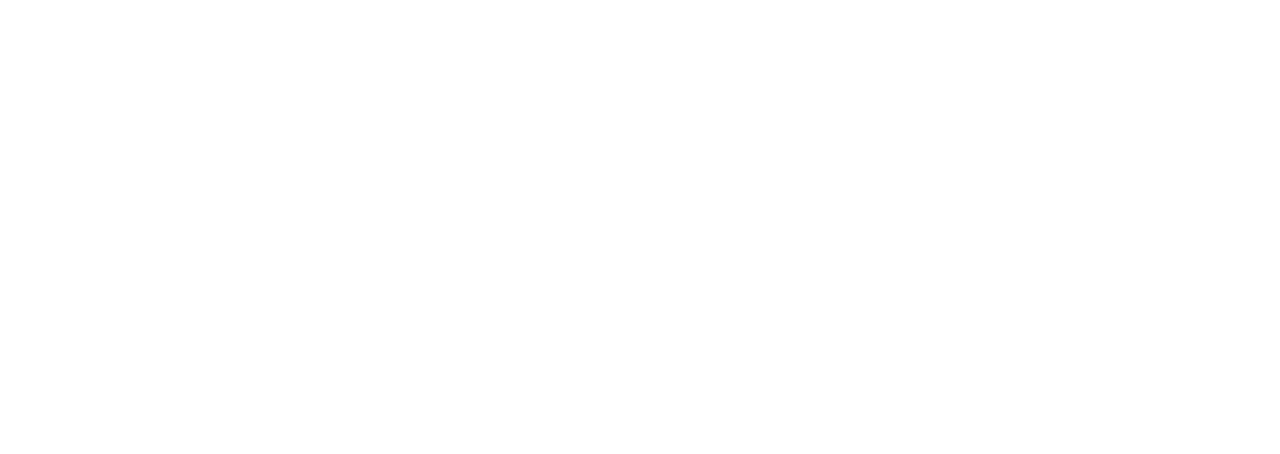
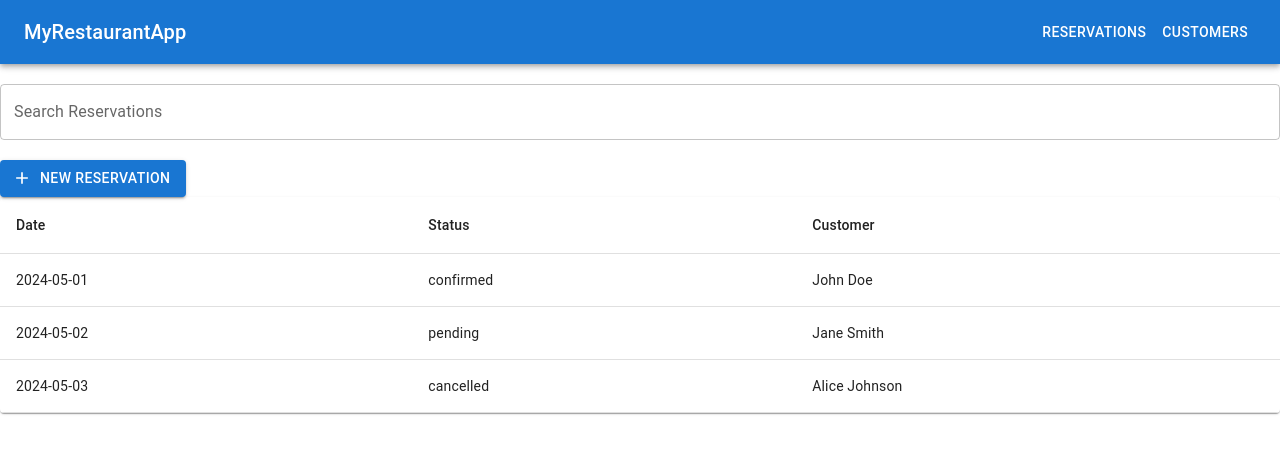
Before and after one commit to biganton/reservation-app, a React (Vite) app in the folder frontend/: page /reservations in a window 1280 px wide. Before the commit this address had no page. Shown: the top 454 px of the page. Built offline with nearby package versions, Linux system fonts and the light colour scheme.

Commit message:
navbar added

```diff
--- a/frontend/package.json
+++ b/frontend/package.json
@@ -10,6 +10,7 @@
     "dependencies": {
         "@emotion/react": "^11.11.4",
         "@emotion/styled": "^11.11.5",
+        "@mui/icons-material": "^5.15.16",
         "@mui/material": "^5.15.15",
         "react": "^18.2.0",
         "react-dom": "^18.2.0",
--- a/frontend/src/App.jsx
+++ b/frontend/src/App.jsx
@@ -3,14 +3,17 @@
 import Home from './components/Home';
 import ChooseDateAndGuests from './components/ChooseDateAndGuests';
 import ChooseTimeAndDuration from './components/ChooseTimeAndDuration';
-
+import NavBar from './components/NavBar';
+import Reservations from './components/Reservations';
 function App() {
   return (
     <Router>
+      <NavBar />
       <Routes>
         <Route path="/" element={<Home />} />
         <Route path="/choose-date" element={<ChooseDateAndGuests />} />
         <Route path="/choose-time" element={<ChooseTimeAndDuration />} />
+        <Route path="/reservations" element={<Reservations />} />
 
       </Routes>
     </Router>
--- /dev/null
+++ b/frontend/src/components/NavBar.jsx
@@ -0,0 +1,23 @@
+import React from 'react';
+import { AppBar, Toolbar, Typography, Button } from '@mui/material';
+import { Link as RouterLink } from 'react-router-dom'; // Import RouterLink
+
+function NavBar() {
+  return (
+    <AppBar position="static" color="primary">
+      <Toolbar>
+        <Typography variant="h6" style={{ flexGrow: 1 }}>
+          MyRestaurantApp
+        </Typography>
+        <Button color="inherit" component={RouterLink} to="/reservations">
+          Reservations
+        </Button>
+        <Button color="inherit" component={RouterLink} to="/customers">
+          Customers
+        </Button>
+      </Toolbar>
+    </AppBar>
+  );
+}
+
+export default NavBar;
--- /dev/null
+++ b/frontend/src/components/Reservations.jsx
@@ -0,0 +1,90 @@
+import React, { useState } from 'react';
+import { Button, Table, TableBody, TableCell, TableHead, TableRow, Paper, TableContainer, TextField } from '@mui/material';
+import AddIcon from '@mui/icons-material/Add';
+
+function Reservations() {
+    const [reservations, setReservations] = useState([
+        { id: 1, date: '2024-05-01', status: 'confirmed', customer: 'John Doe' },
+        { id: 2, date: '2024-05-02', status: 'pending', customer: 'Jane Smith' },
+        { id: 3, date: '2024-05-03', status: 'cancelled', customer: 'Alice Johnson' },
+    ]);
+    const [sortConfig, setSortConfig] = useState({ key: null, direction: 'ascending' });
+    const [searchTerm, setSearchTerm] = useState('');
+
+    // Function to handle sorting
+    const handleSort = (key) => {
+        let direction = 'ascending';
+        if (sortConfig.key === key && sortConfig.direction === 'ascending') {
+            direction = 'descending';
+        }
+        setSortConfig({ key, direction });
+
+        setReservations((prevReservations) => {
+            const sortedReservations = [...prevReservations].sort((a, b) => {
+                if (a[key] < b[key]) {
+                    return direction === 'ascending' ? -1 : 1;
+                }
+                if (a[key] > b[key]) {
+                    return direction === 'ascending' ? 1 : -1;
+                }
+                return 0;
+            });
+            return sortedReservations;
+        });
+    };
+
+    // Function to filter reservations based on search term
+    const handleSearch = (event) => {
+        setSearchTerm(event.target.value.toLowerCase());
+    };
+
+    // Filter reservations based on search term
+    const filteredReservations = reservations.filter(reservation =>
+        reservation.date.includes(searchTerm) ||
+        reservation.status.toLowerCase().includes(searchTerm) ||
+        reservation.customer.toLowerCase().includes(searchTerm)
+    );
+
+    return (
+        <div>
+            <TextField
+                label="Search Reservations"
+                variant="outlined"
+                style={{ margin: '20px 0' }}
+                fullWidth
+                onChange={handleSearch}
+            />
+            <Button
+                variant="contained"
+                color="primary"
+                startIcon={<AddIcon />}
+                onClick={() => alert('Implement opening the new reservation form.')}
+            >
+                New Reservation
+            </Button>
+
+            <TableContainer component={Paper}>
+                <Table>
+                    <TableHead>
+                        <TableRow>
+                            <TableCell onClick={() => handleSort('date')}>Date</TableCell>
+                            <TableCell onClick={() => handleSort('status')}>Status</TableCell>
+                            <TableCell onClick={() => handleSort('customer')}>Customer</TableCell>
+                        </TableRow>
+                    </TableHead>
+                    <TableBody>
+                        {filteredReservations.map((reservation) => (
+                            <TableRow key={reservation.id}>
+                                <TableCell>{reservation.date}</TableCell>
+                                <TableCell>{reservation.status}</TableCell>
+                                <TableCell>{reservation.customer}</TableCell>
+                            </TableRow>
+                        ))}
+                    </TableBody>
+                </Table>
+            </TableContainer>
+        </div>
+    );
+}
+
+export default Reservations;
--- a/frontend/src/index.js
+++ b/frontend/src/index.js
@@ -4,7 +4,8 @@
 import App from './App';
 import reportWebVitals from './reportWebVitals';
 import { ThemeProvider } from '@mui/material/styles';
-import theme from './theme'; // Zaimportuj swój motyw
+import theme from './theme';
+
 
 const root = ReactDOM.createRoot(document.getElementById('root'));
 root.render(
@@ -12,6 +13,7 @@
   <ThemeProvider theme={theme}>
     <React.StrictMode>
       <App />
+
     </React.StrictMode>
   </ThemeProvider>
 );
```
Also changed, not shown: frontend/src/components/AddUserForm.jsx (added), frontend/src/components/Customers.jsx (added), 1 other file (tests, documents, lock files or other folders).
